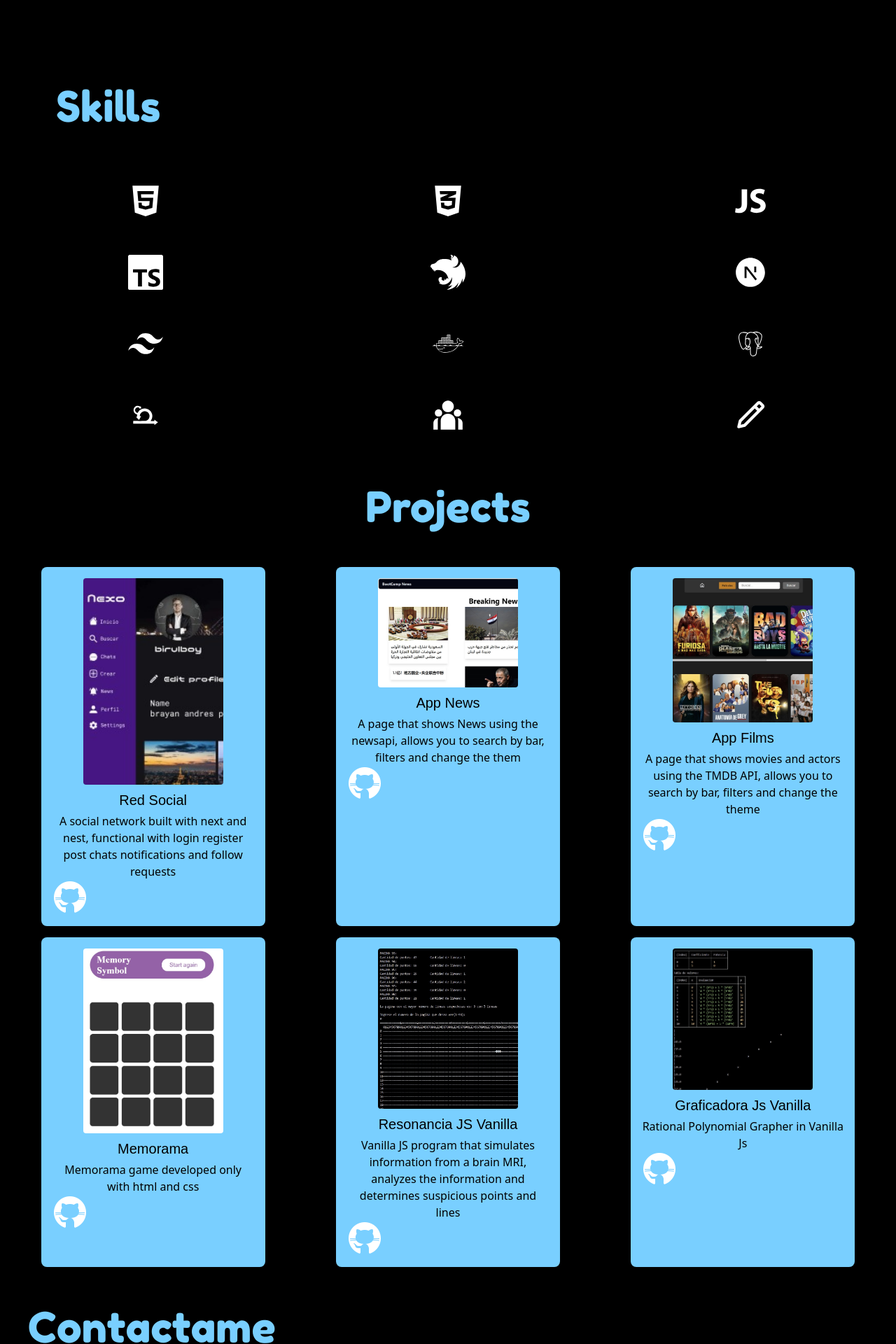
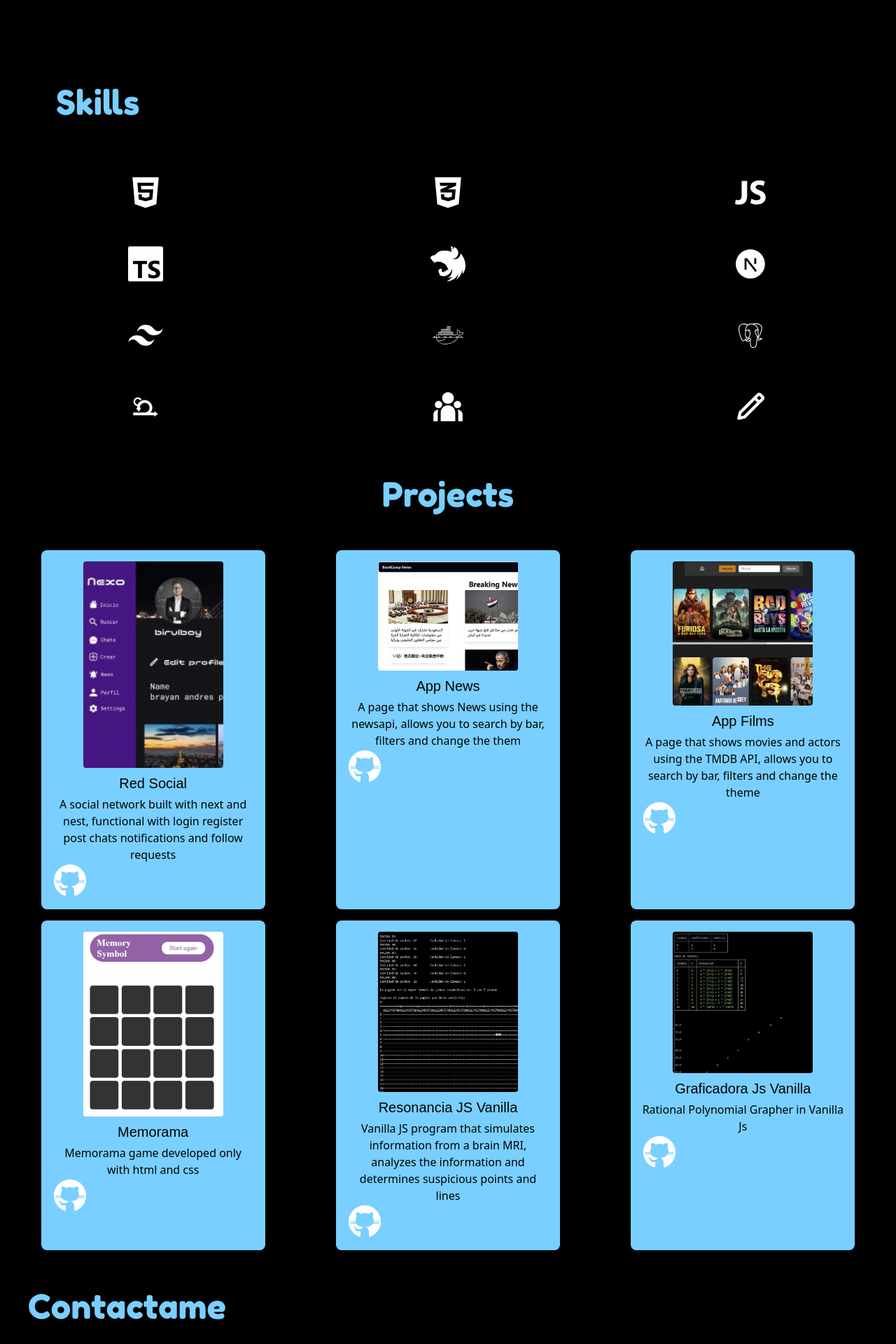
Before and after one commit to birulboy/Portfolio, a Next.js app: page / in a window 1280 px wide. Shown: the part 1060-2980 px from the top of the page at 70% size. Built offline with nearby package versions, Linux system fonts and the light colour scheme; a web font is replaced by a local one.

Commit message:
responsive

```diff
--- a/pages/index.js
+++ b/pages/index.js
@@ -171,7 +171,7 @@ export default function Home() {
 
         </main>
         <main>
-        <h1 className="font-fredoka text-title text-6xl m-20">Skills</h1>
+        <h1 className="font-fredoka text-title text-5xl m-20">Skills</h1>
         <div className="">
           <div className="grid grid-cols-3 gap-4">
             {skills.map((skill, index) => (
@@ -186,7 +186,7 @@ export default function Home() {
         </div>
       </main>
       <main>
-        <h1 className="text-title font-fredoka text-6xl flex justify-center p-10">Projects</h1>
+        <h1 className="text-title font-fredoka text-5xl flex justify-center p-10">Projects</h1>
         <div className="grid grid-cols-1 sm:grid-cols-3 gap-4 p-4">
           {projects.map((project, index) => (
             <div key={index} className="text-center bg-title rounded-lg p-4 max-w-xs mx-auto">
@@ -194,8 +194,8 @@ export default function Home() {
                 <Image
                   src={project.img}
                   alt={project.name}
-                  width={200}  // Tamaño reducido
-                  height={150} // Tamaño reducido
+                  width={200}
+                  height={150}
                   className="object-cover rounded"
                 />
               </div>
@@ -214,7 +214,7 @@ export default function Home() {
         </div>
       </main>
       <main>
-        <h1 className="m-10 text-title font-fredoka text-6xl">Contactame</h1>
+        <h1 className="m-10 text-title font-fredoka text-5xl">Contactame</h1>
         <div className=" flex flex-col m-8">
           <div className="flex justify-center align-middle gap-4">
             <FaPhone size={30} color="white"></FaPhone>
```
